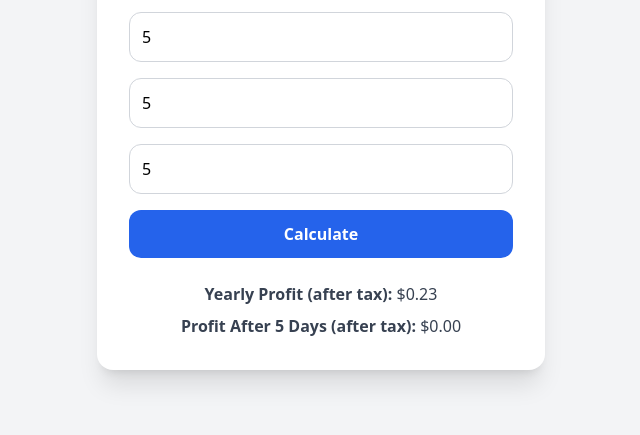
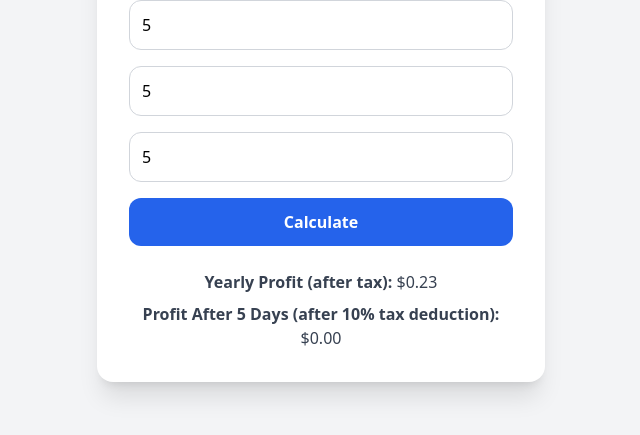
Before and after one commit to atikur01/MTDR-Profit-Calculator, a plain HTML site: page index.html in a window 1280 px wide. Both pictures are taken after typing "5", "5", "5" into the empty fields and a click on the button "Calculate". Shown: the part 253-688 px from the top of the page, without its empty margins (319-959 px from the left). Drawn offline with nearby package versions, Linux system fonts and the light colour scheme.

Commit message:
Update index.html

```diff
--- a/index.html
+++ b/index.html
@@ -38,7 +38,7 @@
 
       document.getElementById('result').innerHTML = `
         <p><strong>Yearly Profit (after tax):</strong> $${yearlyProfitAfterTax.toFixed(2)}</p>
-        <p><strong>Profit After ${term} Days (after tax):</strong> $${termProfitAfterTax.toFixed(2)}</p>
+        <p><strong>Profit After ${term} Days (after 10% tax deduction):</strong> $${termProfitAfterTax.toFixed(2)}</p>
       `;
     }
   </script>
```
